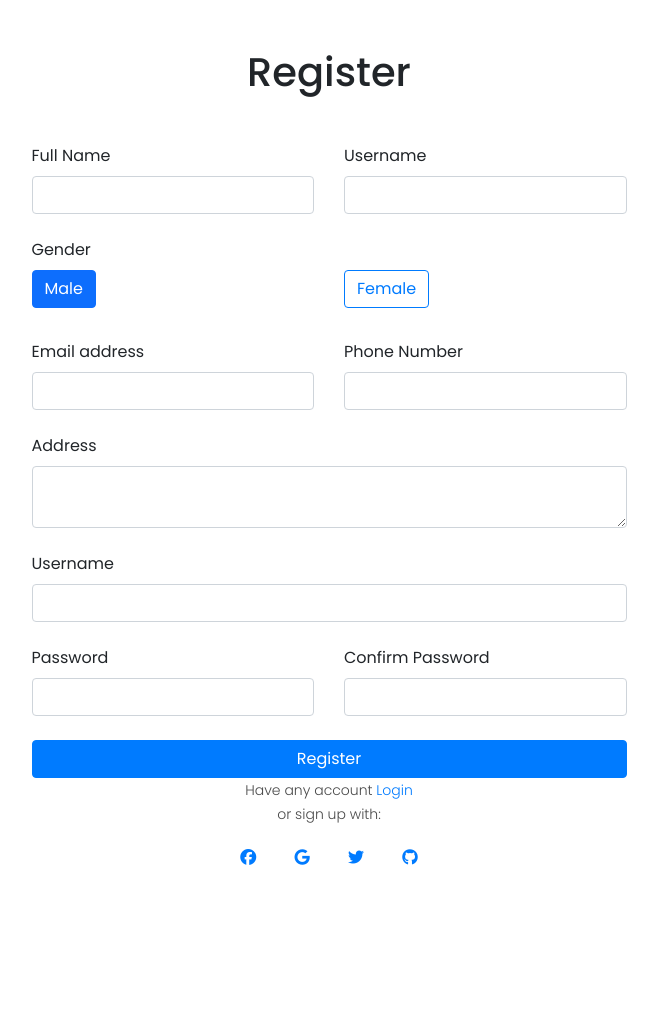
After one commit to Azraqisy123/FinalProject_TravellingWeb, a PHP site: page /register.php in a window 1280 px wide. The commit adds this page. Shown: the whole page, without its empty margins (311-969 px from the left). Run offline with PHP 8.4, Linux system fonts and the light colour scheme; some libraries are stand-ins or nearby versions.

Commit message:
add halaman register (maybe need)

```diff
--- a/index.php
+++ b/index.php
@@ -68,6 +68,7 @@
 
             <li class="nav-item"><a class="nav-link" href="contact.php">Contact Us</a></li>
             <li class="nav-item"><a class="nav-link" href="login.php">Sign In</a></li>
+            <li class="nav-item"><a class="nav-link" href="register.php">Sign Up</a></li>
           </ul>
         </div>
       </div>
--- a/login.php
+++ b/login.php
@@ -57,7 +57,7 @@
 
                     <!-- Register buttons -->
                     <div class="text-center mb-5">
-                        <p>Not a member? <a href="#!">Register</a></p>
+                        <p>Not a member? <a href="register.php">Register</a></p>
                         <p class="mb-3">or sign up with:</p>
                         <button type="button" class="btn btn-link btn-floating mx-1">
                             <i class="fab fa-facebook-f"></i>
--- /dev/null
+++ b/register.php
@@ -0,0 +1,130 @@
+<html lang="en">
+
+<head>
+    <meta charset="UTF-8">
+    <meta name="viewport" content="width=device-width, initial-scale=1.0">
+    <link rel="icon" href="assets/images/favicon.ico">
+    <link href="https://fonts.googleapis.com/css?family=Poppins:100,200,300,400,500,600,700,800,900&display=swap" rel="stylesheet">
+    <title>Register</title>
+
+    <link href="https://cdn.jsdelivr.net/npm/bootstrap@5.0.2/dist/css/bootstrap.min.css" rel="stylesheet">
+    <script src="https://cdn.jsdelivr.net/npm/bootstrap@5.0.2/dist/js/bootstrap.bundle.min.js"></script>
+
+    <!-- Bootstrap core CSS -->
+    <link href="vendor/bootstrap/css/bootstrap.min.css" rel="stylesheet">
+    <script src="https://kit.fontawesome.com/e3256899f8.js" crossorigin="anonymous"></script>
+
+    <!-- Additional CSS Files -->
+    <link rel="stylesheet" href="assets/css/fontawesome.css">
+    <link rel="stylesheet" href="assets/css/style.css">
+    <link rel="stylesheet" href="assets/css/owl.css">
+</head>
+
+<body>
+    <div class="container-fluid">
+        <div class="mx-auto col-10 col-md-8 col-lg-6 my-5">
+            <h1 class="text-center">Register</h1>
+            <form class="py-5">
+                <div class="row mb-4">
+                    <!-- begin :: Name input -->
+                    <div class="form-outline col-6">
+                        <label class="form-label" for="name">Full Name</label>
+                        <input type="text" id="name" class="form-control" />
+                    </div>
+                    <!-- end :: Name input -->
+
+                    <!-- begin :: username input -->
+                    <div class="form-outline col-6">
+                        <label class="form-label" for="username">Username</label>
+                        <input type="text" id="username" class="form-control" />
+                    </div>
+                    <!-- end :: username input -->
+                </div>
+
+                <!-- begin :: gender -->
+                <label for="gender" class="form-label">Gender</label>
+                <div class="row mb-4">
+
+                    <div class="col-6">
+                        <input type="radio" class="btn-check" name="gender" id="male" autocomplete="off" value="0" checked>
+                        <label class="btn btn-outline-primary" for="male">Male</label>
+                    </div>
+                    <div class="col-6">
+                        <input type="radio" class="btn-check" name="gender" id="female" autocomplete="off" value="1">
+                        <label class="btn btn-outline-primary" for="female">Female</label>
+                    </div>
+                </div>
+                <!-- end :: gender -->
+
+                <div class="row mb-4">
+                    <!-- begin :: Email input -->
+                    <div class="form-outline col-6">
+                        <label class="form-label" for="email">Email address</label>
+                        <input type="email" id="email" class="form-control" />
+                    </div>
+                    <!-- end :: Email input -->
+
+                    <!-- begin :: no_telp input -->
+                    <div class="form-outline col-6">
+                        <label class="form-label" for="no_telp">Phone Number</label>
+                        <input type="text" id="no_telp" class="form-control" />
+                    </div>
+                    <!-- end :: no_telp input -->
+                </div>
+
+                <!-- alamat input -->
+                <div class="form-outline mb-4">
+                    <label class="form-label" for="alamat">Address</label>
+                    <textarea id="alamat" class="form-control"></textarea>
+                </div>
+
+                <!-- username input -->
+                <div class="form-outline mb-4">
+                    <label class="form-label" for="username">Username</label>
+                    <input type="text" id="username" class="form-control" />
+                </div>
+
+                <div class="row mb-4">
+                    <!-- Password input -->
+                    <div class="form-outline col-6">
+                        <label class="form-label" for="password">Password</label>
+                        <input type="password" id="password" class="form-control" />
+                    </div>
+
+                    <!-- Password confirm input -->
+                    <div class="form-outline col-6">
+                        <label class="form-label" for="confirm_pw">Confirm Password</label>
+                        <input type="password" id="confirm_pw" class="form-control" />
+                    </div>
+                </div>
+
+                <!-- Submit button -->
+                <button type="button" class="btn btn-primary btn-block">Register</button>
+
+                <!-- Register buttons -->
+                <div class="text-center mb-5">
+                    <p>Have any account <a href="login.php">Login</a></p>
+                    <p class="mb-3">or sign up with:</p>
+                    <button type="button" class="btn btn-link btn-floating mx-1">
+                        <i class="fab fa-facebook-f"></i>
+                    </button>
+
+                    <button type="button" class="btn btn-link btn-floating mx-1">
+                        <i class="fab fa-google"></i>
+                    </button>
+
+                    <button type="button" class="btn btn-link btn-floating mx-1">
+                        <i class="fab fa-twitter"></i>
+                    </button>
+
+                    <button type="button" class="btn btn-link btn-floating mx-1">
+                        <i class="fab fa-github"></i>
+                    </button>
+                </div>
+            </form>
+        </div>
+    </div>
+
+</body>
+
+</html>
```
